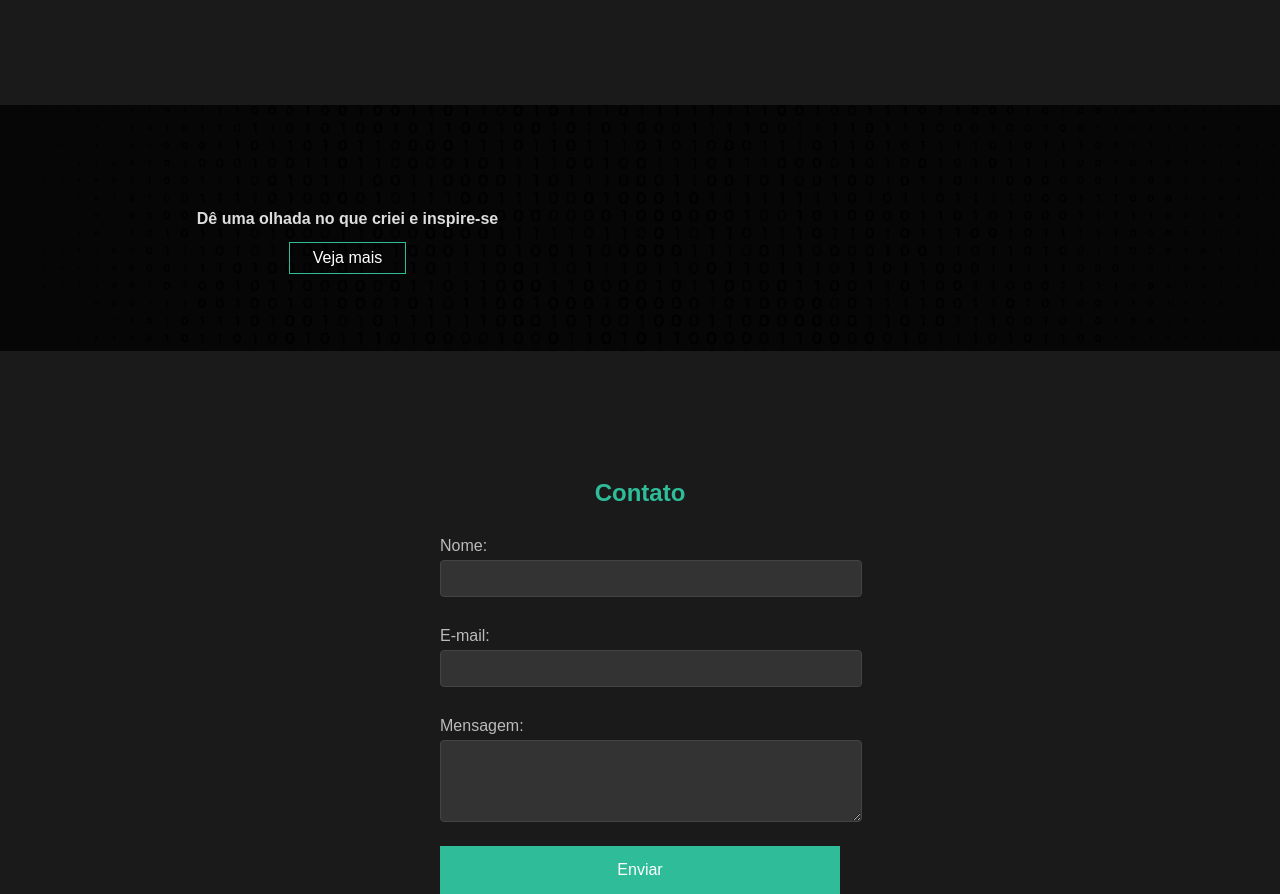
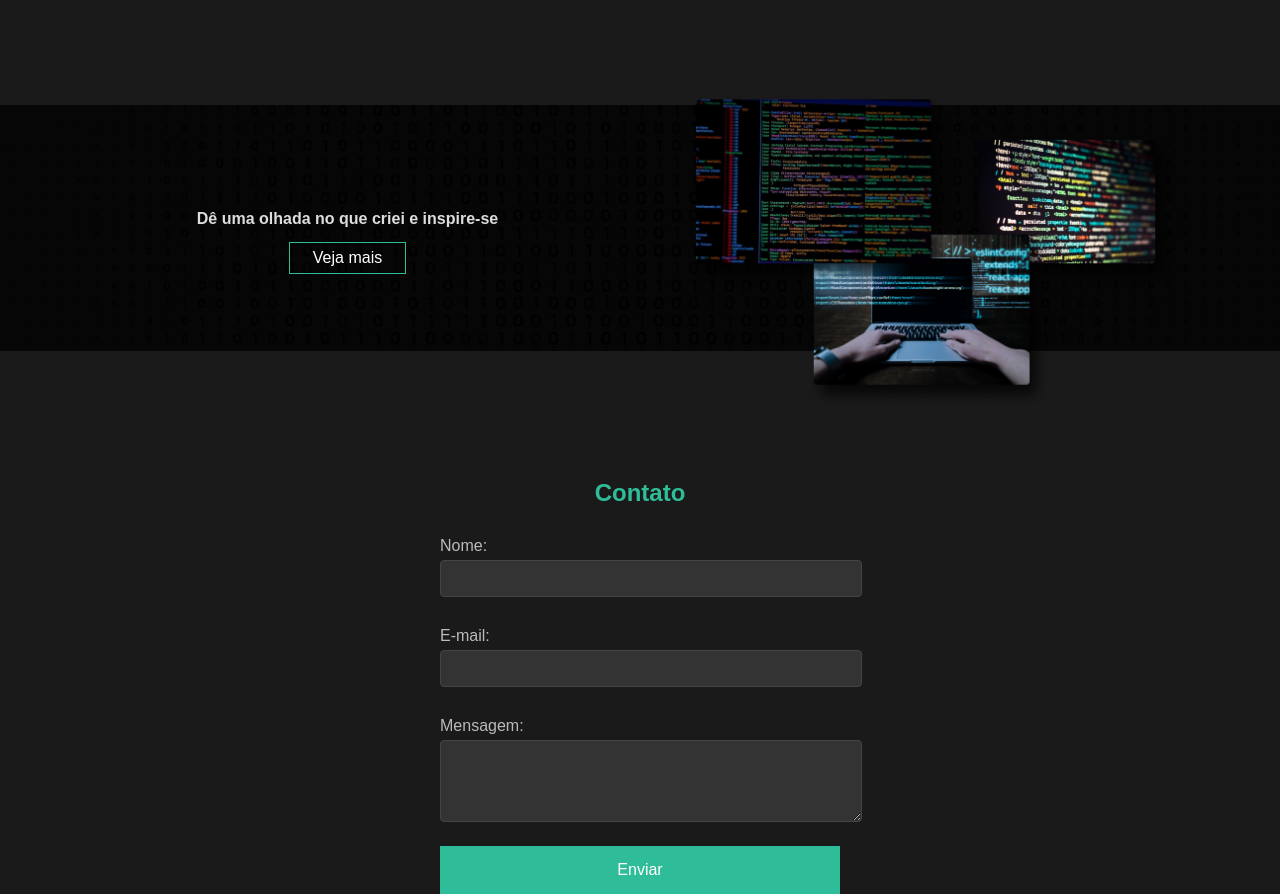
Before and after one commit to MatheusBezerra414/portf, a plain HTML site: page index.html in a window 1280 px wide. Shown: the part 2143-3037 px from the top of the page. Drawn offline with Linux system fonts and the light colour scheme; the site is published under a folder, as on GitHub Pages, so addresses that start at the root find nothing.

Commit message:
fix imgs links (again)

```diff
--- a/index.html
+++ b/index.html
@@ -219,7 +219,7 @@
         </div>
         <div class="section-right">
             <div class="portfolio-imgs">
-                <img class="overlay-img top-left" src="/images/img-port.png" alt="">
+                <img class="overlay-img top-left" src="images/img-port.png" alt="">
             </div>
 
         </div>
```
